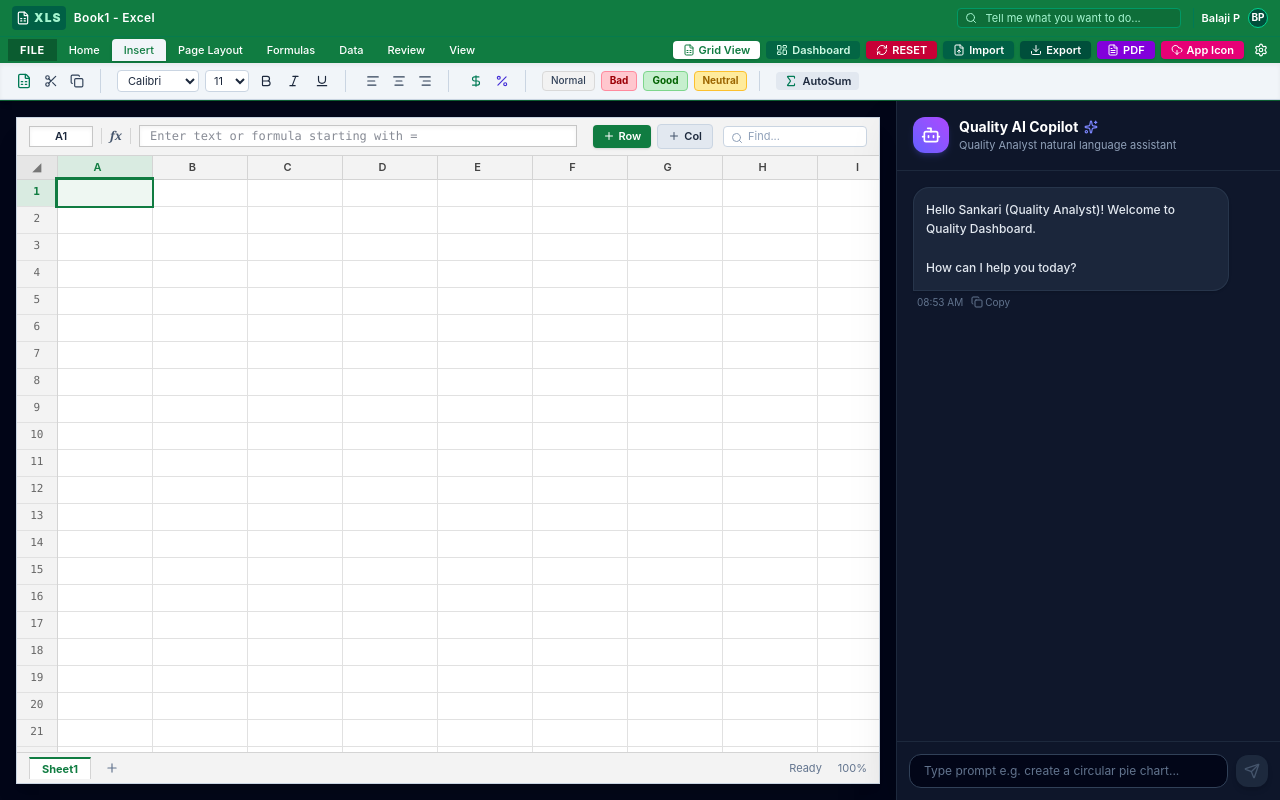
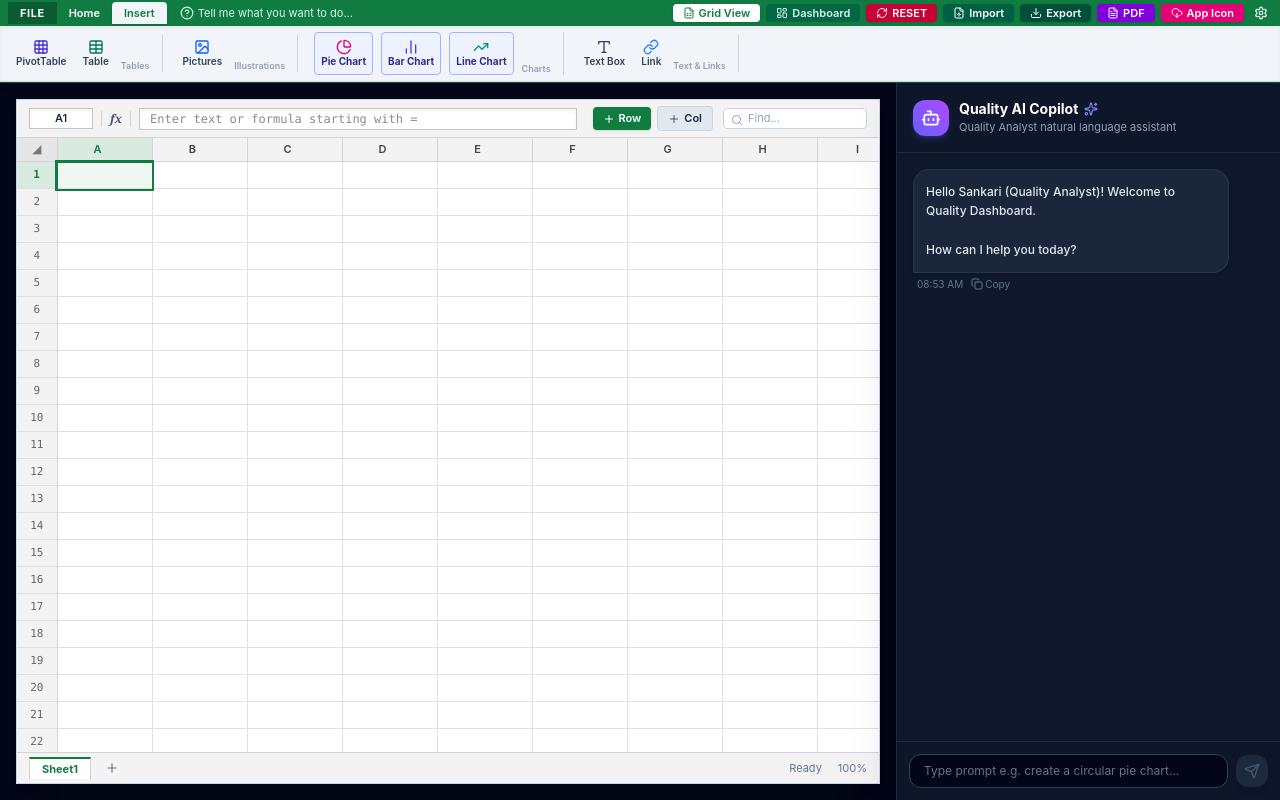
Before and after one commit to BalajeP/ExcelSpreadsheet_with_AI-Prompt, a React (Vite) app: page / in a window 1280 px wide. Both pictures are taken after a click on the button "Insert". Built offline with nearby package versions, Linux system fonts and the light colour scheme.

Commit message:
Update header tabs to File, Home, Insert matching screenshots with interactive Home and Insert ribbons

```diff
--- a/src/App.tsx
+++ b/src/App.tsx
@@ -70,17 +70,39 @@ export const App: React.FC = () => {
   };
 
   const handleAddSamplePieChart = () => {
+    const firstColKey = sheetData.columns[0]?.key || 'a';
+    const numColKey = sheetData.columns.find((c) => c.key !== firstColKey)?.key || sheetData.columns[1]?.key || 'b';
+
     const pieWidget: DashboardWidget = {
       id: `widget-pie-${Date.now()}`,
-      title: 'Circular Pie Chart: Count by Data1',
+      title: `Circular Pie Chart: Count by ${firstColKey.toUpperCase()}`,
       type: 'chart',
       chartType: 'pie',
-      labelColumn: 'data1',
-      valueColumn: 'count',
+      labelColumn: firstColKey,
+      valueColumn: numColKey,
       aggregation: 'SUM',
       customColors: ['#6366f1', '#ec4899', '#14b8a6', '#f59e0b', '#8b5cf6', '#06b6d4'],
     };
     setWidgets((prev) => [pieWidget, ...prev]);
+    setActiveTab('dashboard');
+  };
+
+  const handleAddSampleBarChart = () => {
+    const firstColKey = sheetData.columns[0]?.key || 'a';
+    const numColKey = sheetData.columns.find((c) => c.key !== firstColKey)?.key || sheetData.columns[1]?.key || 'b';
+
+    const barWidget: DashboardWidget = {
+      id: `widget-bar-${Date.now()}`,
+      title: `Column / Bar Chart: Summary by ${firstColKey.toUpperCase()}`,
+      type: 'chart',
+      chartType: 'bar',
+      labelColumn: firstColKey,
+      valueColumn: numColKey,
+      aggregation: 'SUM',
+      customColors: ['#3b82f6', '#10b981', '#f59e0b', '#ef4444', '#8b5cf6'],
+    };
+    setWidgets((prev) => [barWidget, ...prev]);
+    setActiveTab('dashboard');
   };
 
   // --- CELL FORMATTING RIBBON HANDLERS ---
@@ -189,6 +211,8 @@ export const App: React.FC = () => {
         onExportPdf={handleExportPdf}
         onOpenSettings={() => setIsSettingsOpen(true)}
         onResetData={handleResetData}
+        onAddPieChart={handleAddSamplePieChart}
+        onAddBarChart={handleAddSampleBarChart}
         activeCellStyle={activeCellLocation.style}
         onToggleBold={handleToggleBold}
         onToggleItalic={handleToggleItalic}
--- a/src/components/HeaderToolbar.tsx
+++ b/src/components/HeaderToolbar.tsx
@@ -19,7 +19,15 @@ import {
   DollarSign,
   Percent,
   Sigma,
-  Search
+  PieChart as PieChartIcon,
+  BarChart2 as BarChartIcon,
+  TrendingUp,
+  Table as TableIcon,
+  Grid,
+  Link,
+  Image,
+  Type,
+  HelpCircle
 } from 'lucide-react';
 import type { SheetData } from '../types';
 import { ExportService } from '../services/exportService';
@@ -32,6 +40,8 @@ interface HeaderToolbarProps {
   onExportPdf: () => void;
   onOpenSettings: () => void;
   onResetData: () => void;
+  onAddPieChart?: () => void;
+  onAddBarChart?: () => void;
 
   // Active cell formatting actions
   activeCellStyle?: {
@@ -59,6 +69,8 @@ export const HeaderToolbar: React.FC<HeaderToolbarProps> = ({
   onExportPdf,
   onOpenSettings,
   onResetData,
+  onAddPieChart,
+  onAddBarChart,
   activeCellStyle,
   onToggleBold,
   onToggleItalic,
@@ -70,7 +82,7 @@ export const HeaderToolbar: React.FC<HeaderToolbarProps> = ({
 }) => {
   const [deferredPrompt, setDeferredPrompt] = useState<any>(null);
   const [isAppInstalled, setIsAppInstalled] = useState(false);
-  const [activeMenu, setActiveMenu] = useState<'Home' | 'Insert' | 'Page Layout' | 'Formulas' | 'Data' | 'Review' | 'View'>('Home');
+  const [activeMenu, setActiveMenu] = useState<'Home' | 'Insert'>('Home');
 
   useEffect(() => {
     const handleBeforeInstallPrompt = (e: Event) => {
@@ -118,57 +130,39 @@ export const HeaderToolbar: React.FC<HeaderToolbarProps> = ({
 
   return (
     <header className="flex flex-col bg-[#107c41] text-white border-b border-[#0b5c30] shadow-md select-text">
-      {/* 1. Top Green Excel Title Bar (Clean Microsoft Excel Header) */}
-      <div className="flex items-center justify-between px-3 py-1.5 bg-[#107c41] text-white text-xs">
-        <div className="flex items-center gap-2">
-          <div className="p-1 bg-emerald-800 rounded font-black text-xs tracking-widest text-emerald-200 flex items-center gap-1">
-            <FileSpreadsheet className="w-3.5 h-3.5 text-white" />
-            <span>XLS</span>
-          </div>
-          <span className="font-semibold text-xs tracking-wide">
-            Book1 - Excel
-          </span>
-        </div>
-
-        {/* Quick Search & User Avatar */}
-        <div className="flex items-center gap-3">
-          <div className="relative hidden md:flex items-center">
-            <Search className="w-3 h-3 absolute left-2 text-emerald-200" />
-            <input
-              type="text"
-              placeholder="Tell me what you want to do..."
-              className="bg-[#0e6e39] text-white text-[11px] placeholder-emerald-200 pl-7 pr-3 py-0.5 rounded outline-none border border-emerald-600 focus:border-white w-56"
-            />
-          </div>
-
-          <div className="flex items-center gap-2 border-l border-emerald-700 pl-2">
-            <span className="text-[11px] font-semibold">Balaji P</span>
-            <div className="w-5 h-5 rounded-full bg-emerald-900 border border-emerald-400 flex items-center justify-center text-[10px] font-bold">
-              BP
-            </div>
-          </div>
-        </div>
-      </div>
-
-      {/* 2. Classic Ribbon Menu Bar (File, Home, Insert, Page Layout...) */}
-      <div className="flex items-center px-2 bg-[#107c41] text-white text-xs border-t border-emerald-700/60 overflow-x-auto scrollbar-none">
+      {/* 1. Top Green Excel Ribbon Menu Bar (File, Home, Insert) */}
+      <div className="flex items-center px-2 bg-[#107c41] text-white text-xs overflow-x-auto scrollbar-none">
         <button className="px-3 py-1 bg-[#0b5c30] font-bold text-white uppercase tracking-wider text-[11px] hover:bg-[#084825]">
           File
         </button>
 
-        {['Home', 'Insert', 'Page Layout', 'Formulas', 'Data', 'Review', 'View'].map((tab) => (
         <button
-            key={tab}
-            onClick={() => setActiveMenu(tab as any)}
-            className={`px-3 py-1 font-medium text-[11px] transition ${
-              activeMenu === tab && activeTab === 'sheet'
-                ? 'bg-slate-100 text-[#107c41] font-bold rounded-t shadow-sm'
+          onClick={() => setActiveMenu('Home')}
+          className={`px-3 py-1 font-semibold text-[11px] transition ${
+            activeMenu === 'Home'
+              ? 'bg-slate-100 text-[#107c41] rounded-t shadow-sm font-bold'
               : 'hover:bg-emerald-700/80 text-white'
           }`}
         >
-            {tab}
+          Home
         </button>
-        ))}
+
+        <button
+          onClick={() => setActiveMenu('Insert')}
+          className={`px-3 py-1 font-semibold text-[11px] transition ${
+            activeMenu === 'Insert'
+              ? 'bg-slate-100 text-[#107c41] rounded-t shadow-sm font-bold'
+              : 'hover:bg-emerald-700/80 text-white'
+          }`}
+        >
+          Insert
+        </button>
+
+        {/* Quick Help / Tell me search */}
+        <div className="flex items-center gap-1 text-[11px] text-emerald-100 px-3 border-l border-emerald-700/80">
+          <HelpCircle className="w-3.5 h-3.5" />
+          <span className="hidden sm:inline">Tell me what you want to do...</span>
+        </div>
 
         {/* Navigation & Action Triggers right inside Ribbon menu */}
         <div className="ml-auto flex items-center gap-1.5 py-0.5">
@@ -262,23 +256,31 @@ export const HeaderToolbar: React.FC<HeaderToolbarProps> = ({
         </div>
       </div>
 
-      {/* 3. Interactive Excel Ribbon Formatting Toolbar */}
+      {/* 2. Interactive Excel Ribbon Toolbar (Dynamic based on Home or Insert selection) */}
+      {activeMenu === 'Home' ? (
+        /* --- HOME RIBBON TOOLBAR (Matching Screenshot 1) --- */
         <div className="bg-slate-100 text-slate-800 px-3 py-1.5 flex flex-wrap items-center gap-4 text-xs border-b border-slate-300 shadow-inner overflow-x-auto scrollbar-none select-none">
           {/* Clipboard Group */}
-        <div className="flex items-center gap-1 border-r border-slate-300 pr-3">
-          <button className="p-1 hover:bg-slate-200 rounded text-slate-700" title="Paste">
-            <FileSpreadsheet className="w-4 h-4 text-emerald-700" />
+          <div className="flex items-center gap-1.5 border-r border-slate-300 pr-3">
+            <button className="flex flex-col items-center p-1 hover:bg-slate-200 rounded text-slate-700" title="Paste">
+              <FileSpreadsheet className="w-4 h-4 text-amber-600" />
+              <span className="text-[10px] font-semibold">Paste</span>
             </button>
-          <button className="p-1 hover:bg-slate-200 rounded text-slate-700" title="Cut">
-            <Scissors className="w-3.5 h-3.5" />
+            <div className="flex flex-col gap-0.5">
+              <button className="p-0.5 hover:bg-slate-200 rounded text-slate-700 flex items-center gap-1 text-[11px]" title="Cut">
+                <Scissors className="w-3 h-3" /> Cut
               </button>
-          <button className="p-1 hover:bg-slate-200 rounded text-slate-700" title="Copy">
-            <Copy className="w-3.5 h-3.5" />
+              <button className="p-0.5 hover:bg-slate-200 rounded text-slate-700 flex items-center gap-1 text-[11px]" title="Copy">
+                <Copy className="w-3 h-3" /> Copy
               </button>
+            </div>
+            <span className="text-[9px] text-slate-400 font-semibold self-end">Clipboard</span>
           </div>
 
           {/* Font Group */}
           <div className="flex items-center gap-1.5 border-r border-slate-300 pr-3">
+            <div className="flex flex-col gap-1">
+              <div className="flex items-center gap-1">
                 <select className="bg-white border border-slate-300 rounded px-1.5 py-0.5 text-[11px] outline-none">
                   <option>Calibri</option>
                   <option>Segoe UI</option>
@@ -289,10 +291,10 @@ export const HeaderToolbar: React.FC<HeaderToolbarProps> = ({
                   <option>11</option>
                   <option>12</option>
                   <option>14</option>
-            <option>16</option>
                 </select>
+              </div>
 
-          {/* Bold Button */}
+              <div className="flex items-center gap-1">
                 <button
                   onClick={onToggleBold}
                   className={`p-1 rounded transition font-bold ${
@@ -302,8 +304,6 @@ export const HeaderToolbar: React.FC<HeaderToolbarProps> = ({
                 >
                   <Bold className="w-3.5 h-3.5" />
                 </button>
-
-          {/* Italic Button */}
                 <button
                   onClick={onToggleItalic}
                   className={`p-1 rounded transition italic ${
@@ -313,8 +313,6 @@ export const HeaderToolbar: React.FC<HeaderToolbarProps> = ({
                 >
                   <Italic className="w-3.5 h-3.5" />
                 </button>
-
-          {/* Underline Button */}
                 <button
                   onClick={onToggleUnderline}
                   className={`p-1 rounded transition underline ${
@@ -325,9 +323,14 @@ export const HeaderToolbar: React.FC<HeaderToolbarProps> = ({
                   <Underline className="w-3.5 h-3.5" />
                 </button>
               </div>
+            </div>
+            <span className="text-[9px] text-slate-400 font-semibold self-end">Font</span>
+          </div>
 
           {/* Alignment Group */}
           <div className="flex items-center gap-1 border-r border-slate-300 pr-3">
+            <div className="flex flex-col gap-1">
+              <div className="flex items-center gap-1">
                 <button
                   onClick={() => onSetAlign && onSetAlign('left')}
                   className={`p-1 rounded transition ${
@@ -356,9 +359,21 @@ export const HeaderToolbar: React.FC<HeaderToolbarProps> = ({
                   <AlignRight className="w-3.5 h-3.5" />
                 </button>
               </div>
+              <span className="text-[10px] text-slate-600 font-medium px-1">Wrap Text • Merge</span>
+            </div>
+            <span className="text-[9px] text-slate-400 font-semibold self-end">Alignment</span>
+          </div>
 
           {/* Number Group ($ and %) */}
-        <div className="flex items-center gap-1 border-r border-slate-300 pr-3">
+          <div className="flex items-center gap-1.5 border-r border-slate-300 pr-3">
+            <div className="flex flex-col gap-1">
+              <select className="bg-white border border-slate-300 rounded px-1.5 py-0.5 text-[11px] outline-none">
+                <option>General</option>
+                <option>Number</option>
+                <option>Currency</option>
+                <option>Percentage</option>
+              </select>
+              <div className="flex items-center gap-1">
                 <button
                   onClick={() => onSetFormat && onSetFormat('currency')}
                   className="p-1 hover:bg-slate-200 rounded text-slate-700 flex items-center gap-0.5"
@@ -374,8 +389,11 @@ export const HeaderToolbar: React.FC<HeaderToolbarProps> = ({
                   <Percent className="w-3.5 h-3.5 text-indigo-700" />
                 </button>
               </div>
+            </div>
+            <span className="text-[9px] text-slate-400 font-semibold self-end">Number</span>
+          </div>
 
-        {/* Styles Group (Normal, Bad, Good, Neutral) */}
+          {/* Styles Group (Bad, Good, Neutral) */}
           <div className="flex items-center gap-1.5 border-r border-slate-300 pr-3 hidden lg:flex">
             <button
               onClick={() => onSetCellStyle && onSetCellStyle('Normal')}
@@ -419,6 +437,94 @@ export const HeaderToolbar: React.FC<HeaderToolbarProps> = ({
             </button>
           </div>
         </div>
+      ) : (
+        /* --- INSERT RIBBON TOOLBAR (Matching Screenshot 2) --- */
+        <div className="bg-slate-100 text-slate-800 px-3 py-1.5 flex flex-wrap items-center gap-4 text-xs border-b border-slate-300 shadow-inner overflow-x-auto scrollbar-none select-none">
+          {/* Tables Group */}
+          <div className="flex items-center gap-2 border-r border-slate-300 pr-3">
+            <button
+              onClick={onAddBarChart}
+              className="flex flex-col items-center p-1 hover:bg-slate-200 rounded text-slate-700"
+              title="Insert PivotTable"
+            >
+              <Grid className="w-4 h-4 text-indigo-700" />
+              <span className="text-[10px] font-semibold">PivotTable</span>
+            </button>
+            <button
+              onClick={onAddBarChart}
+              className="flex flex-col items-center p-1 hover:bg-slate-200 rounded text-slate-700"
+              title="Insert Data Table"
+            >
+              <TableIcon className="w-4 h-4 text-emerald-700" />
+              <span className="text-[10px] font-semibold">Table</span>
+            </button>
+            <span className="text-[9px] text-slate-400 font-semibold self-end">Tables</span>
+          </div>
+
+          {/* Illustrations Group */}
+          <div className="flex items-center gap-2 border-r border-slate-300 pr-3">
+            <button className="flex flex-col items-center p-1 hover:bg-slate-200 rounded text-slate-700" title="Insert Picture">
+              <Image className="w-4 h-4 text-blue-600" />
+              <span className="text-[10px] font-semibold">Pictures</span>
+            </button>
+            <span className="text-[9px] text-slate-400 font-semibold self-end">Illustrations</span>
+          </div>
+
+          {/* Charts Group (Interactive Triggers for Pie & Bar Charts!) */}
+          <div className="flex items-center gap-2 border-r border-slate-300 pr-3">
+            <button
+              onClick={() => {
+                if (onAddPieChart) onAddPieChart();
+                setActiveTab('dashboard');
+              }}
+              className="flex flex-col items-center p-1.5 bg-indigo-50 hover:bg-indigo-100 border border-indigo-300 rounded text-indigo-900 transition"
+              title="Insert Circular Pie / Doughnut Chart"
+            >
+              <PieChartIcon className="w-4 h-4 text-pink-600" />
+              <span className="text-[10px] font-bold">Pie Chart</span>
+            </button>
+
+            <button
+              onClick={() => {
+                if (onAddBarChart) onAddBarChart();
+                setActiveTab('dashboard');
+              }}
+              className="flex flex-col items-center p-1.5 bg-indigo-50 hover:bg-indigo-100 border border-indigo-300 rounded text-indigo-900 transition"
+              title="Insert Column / Bar Chart"
+            >
+              <BarChartIcon className="w-4 h-4 text-indigo-600" />
+              <span className="text-[10px] font-bold">Bar Chart</span>
+            </button>
+
+            <button
+              onClick={() => {
+                if (onAddBarChart) onAddBarChart();
+                setActiveTab('dashboard');
+              }}
+              className="flex flex-col items-center p-1.5 bg-indigo-50 hover:bg-indigo-100 border border-indigo-300 rounded text-indigo-900 transition"
+              title="Insert Trend Line Chart"
+            >
+              <TrendingUp className="w-4 h-4 text-emerald-600" />
+              <span className="text-[10px] font-bold">Line Chart</span>
+            </button>
+
+            <span className="text-[9px] text-slate-400 font-semibold self-end">Charts</span>
+          </div>
+
+          {/* Text & Symbols Group */}
+          <div className="flex items-center gap-2 border-r border-slate-300 pr-3">
+            <button className="flex flex-col items-center p-1 hover:bg-slate-200 rounded text-slate-700" title="Text Box">
+              <Type className="w-4 h-4 text-slate-700" />
+              <span className="text-[10px] font-semibold">Text Box</span>
+            </button>
+            <button className="flex flex-col items-center p-1 hover:bg-slate-200 rounded text-slate-700" title="Hyperlink">
+              <Link className="w-4 h-4 text-blue-500" />
+              <span className="text-[10px] font-semibold">Link</span>
+            </button>
+            <span className="text-[9px] text-slate-400 font-semibold self-end">Text & Links</span>
+          </div>
+        </div>
+      )}
     </header>
   );
 };
```
Lines whose indentation alone changed are shown as unchanged.
